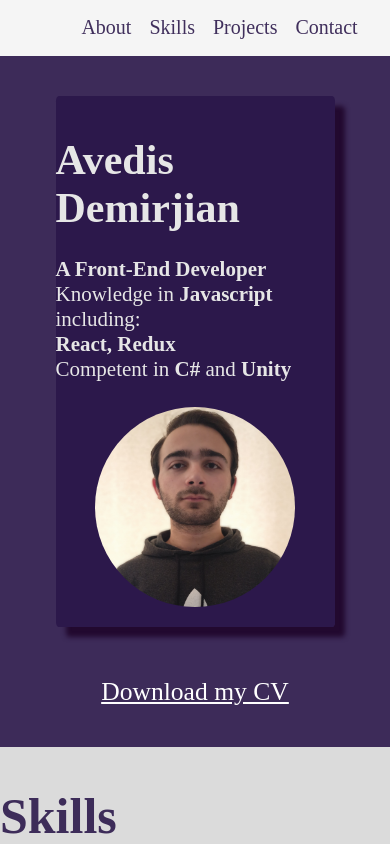
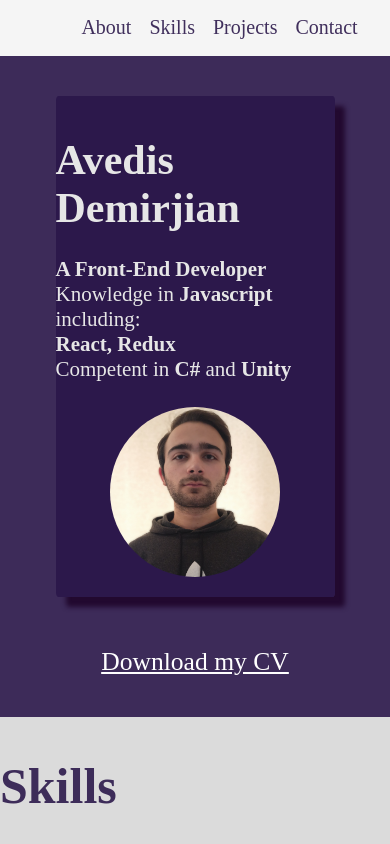
Before and after one commit to avedisdem/portfolio, a React (Create React App) app: page / in a window 390 px wide. Shown: the top 844 px of the page. Built offline with nearby package versions, Linux system fonts and the light colour scheme.

Commit message:
fixing profile size

```diff
--- a/src/Style/About.css
+++ b/src/Style/About.css
@@ -69,5 +69,9 @@
        display: flex;
        justify-content: space-evenly;
     }
+    .about__rightPart  > img{
+        width: 170px !important;
+        height: 170px;
+     }
 
 }
```
